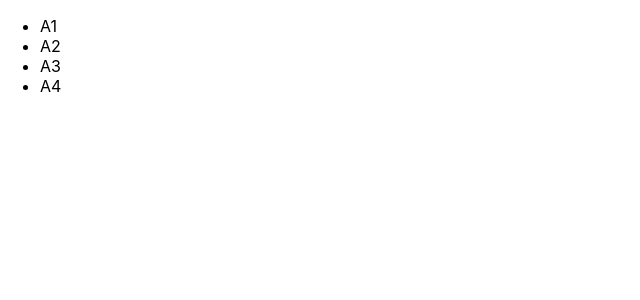
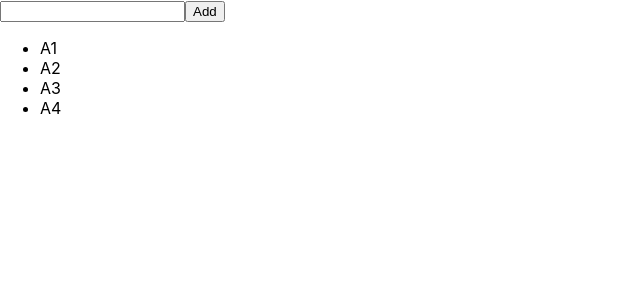
Before and after one commit to yh0921k/learning-react, a React (Create React App) app: page / in a window 1280 px wide. Shown: the top 300 px of the page, without its empty margins (0-640 px from the left). Built offline with nearby package versions, Linux system fonts and the light colour scheme.

Commit message:
[add] 6.4.2 데이터 추가 기능 구현하기

```diff
--- a/src/functional-component/IterationSample.js
+++ b/src/functional-component/IterationSample.js
@@ -11,9 +11,18 @@ const IterationSample = () => {
   const [inputText, setInputText] = useState('');
   const [nextId, setNextId] = useState(5); // 새로운 항목을 추가할 때 사용할 id
 
+  const onChange = (e) => setInputText(e.target.value);
+  const onClick = (e) => {
+    setNames(names.concat({ id: nextId, text: inputText }));
+    setNextId(nextId + 1);
+    setInputText('');
+  };
+
   const nameList = names.map((name) => <li key={name.id}>{name.text}</li>);
   return (
     <div>
+      <input value={inputText} onChange={onChange} />
+      <button onClick={onClick}>Add</button>
       <ul>{nameList}</ul>
     </div>
   );
```
